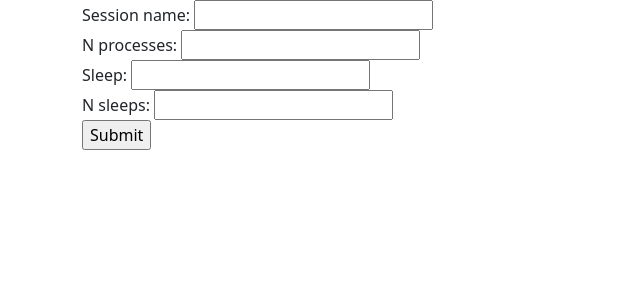
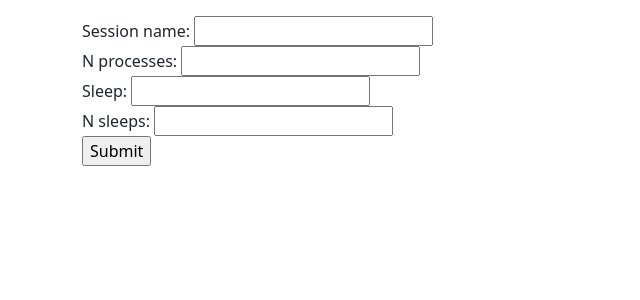
Before and after one commit to ImperialCollegeLondon/dune_processes, a Django app: page /boot_process/ in a window 1280 px wide. Shown: the part 56-356 px from the top of the page, without its empty margins (0-640 px from the left). Run offline with Django 5.2, Linux system fonts and the light colour scheme; some libraries are stand-ins or nearby versions.

Commit message:
:recycle: Give whitespace between navbar and boot button

```diff
--- a/main/templates/main/base.html
+++ b/main/templates/main/base.html
@@ -16,7 +16,7 @@
       <a class="navbar-brand" href="{% url 'main:index' %}">DUNE Process Manager</a>
     </div>
   </nav>
-  <div class="container">
+  <div class="container py-3">
     {% block content %}{% endblock %}
   </div>
 </body>
```
